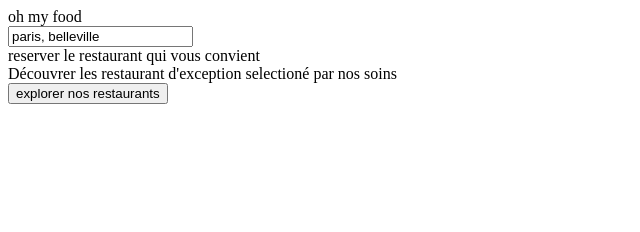
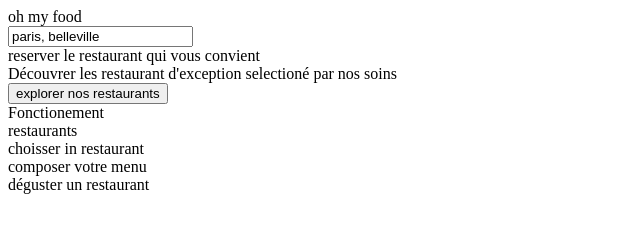
Before and after one commit to mysteriou13/oh_my_food, a plain HTML site: page index.html in a window 1280 px wide. Shown: the whole page, without its empty margins (0-640 px from the left). Drawn offline with Linux system fonts and the light colour scheme.

Commit message:
ajout div pour le nav

```diff
--- a/index.html
+++ b/index.html
@@ -41,6 +41,41 @@ Découvrer les restaurant d'exception selectioné par nos soins
 <header>
 
 <nav>
+  <div>
+Fonctionement
+    </div>
+
+<div>
+<div>
+restaurants
+
+
+</div>
+
+<div>
+
+</div>
+
+<div>
+choisser in restaurant
+</div>
+
+<div>
+composer votre menu
+</div>
+
+<div>
+  déguster un restaurant
+</div>
+
+  </div>
+
+
+<div>
+
+</div>
+
+
   </nav>
 
 <footer>
```
